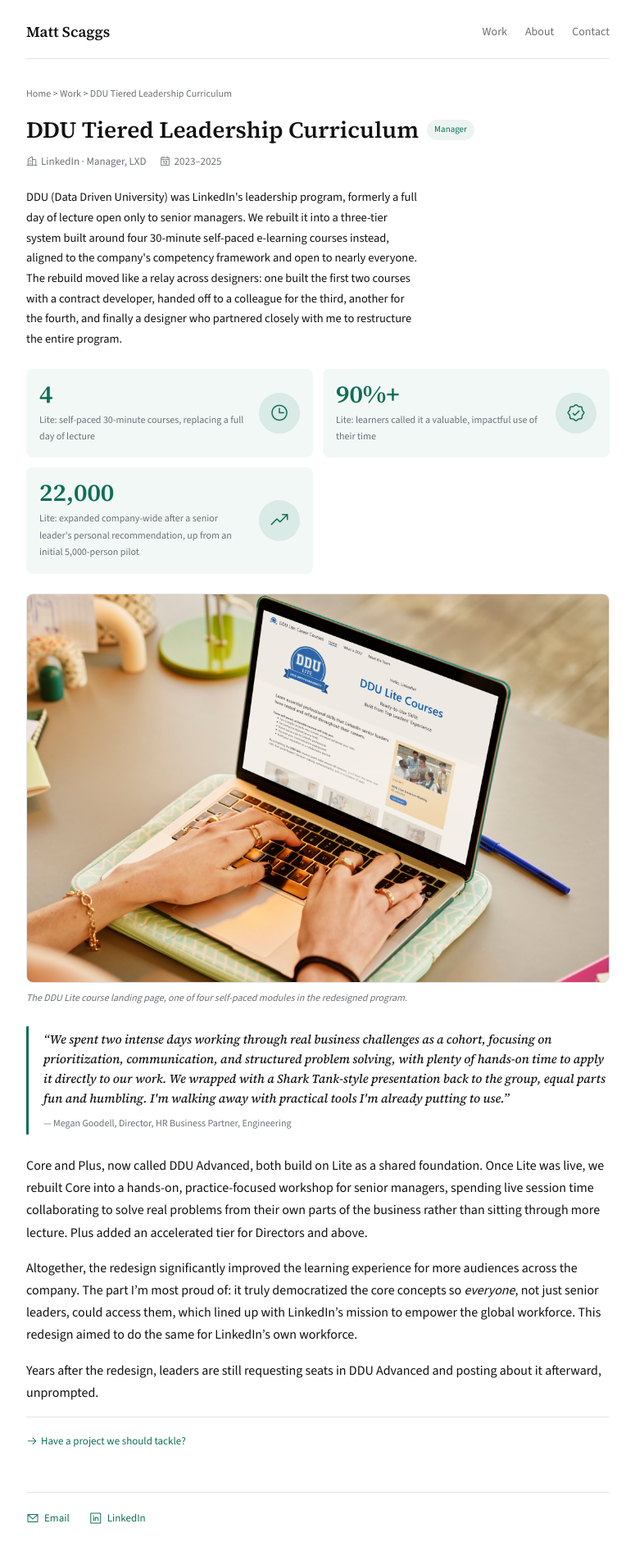
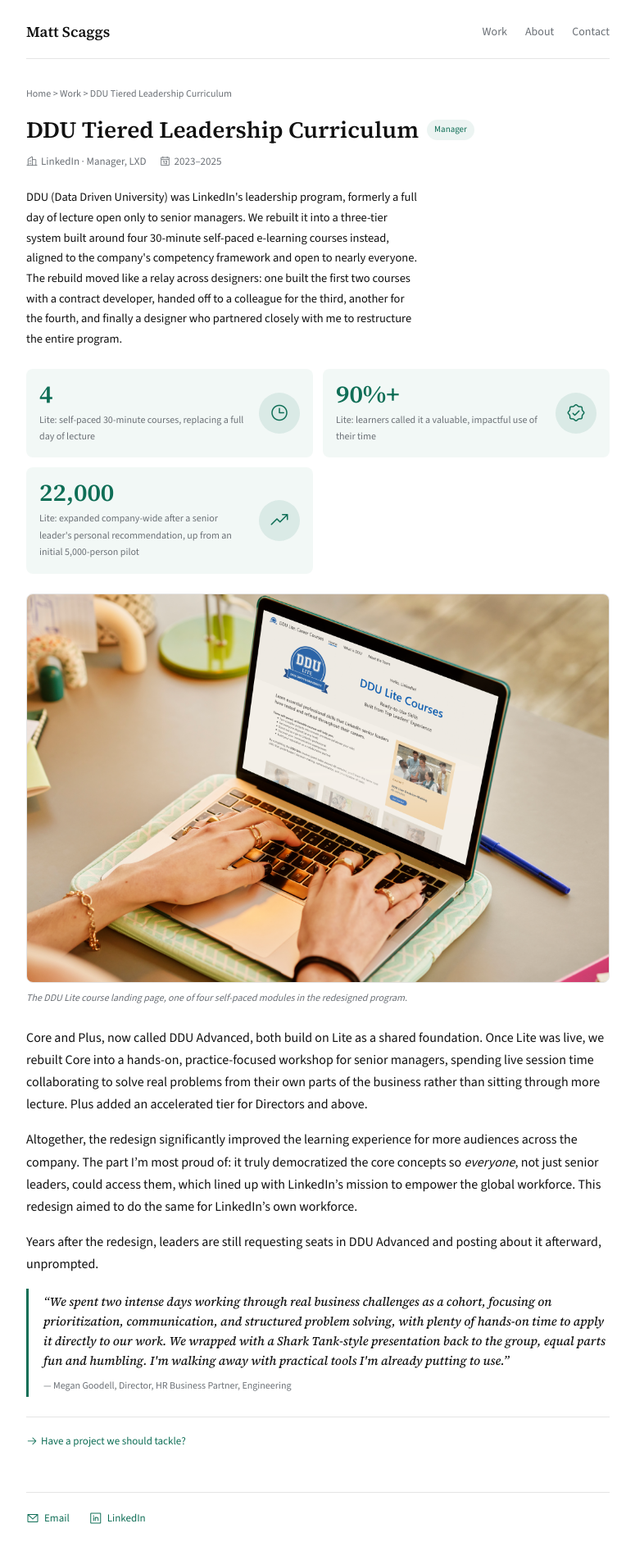
Before and after one commit to mattscaggs/mattscaggs.github.io, a Jekyll site: the page built from _case_studies/ddu-tiered-leadership-curriculum.md, in a window 1280 px wide. Shown: the whole page at 82% size, without its empty margins (252-1027 px from the left). Built offline with Jekyll 4.4.1, drawn with Linux system fonts in a browser that asks for light colours.

Commit message:
Move DDU's quote to the end of the page

```diff
--- a/_case_studies/ddu-tiered-leadership-curriculum.md
+++ b/_case_studies/ddu-tiered-leadership-curriculum.md
@@ -25,15 +25,14 @@
     icon: ph-trend-up
 image: /assets/img/ddu-hero.png
 image_caption: "The DDU Lite course landing page, one of four self-paced modules in the redesigned program."
-quote: >-
-  We spent two intense days working through real business challenges as a cohort, focusing on prioritization,
-  communication, and structured problem solving, with plenty of hands-on time to apply it directly to our work. We
-  wrapped with a Shark Tank-style presentation back to the group, equal parts fun and humbling. I'm walking away with
-  practical tools I'm already putting to use.
-quote_attribution: "Megan Goodell, Director, HR Business Partner, Engineering"
 ---
 Core and Plus, now called DDU Advanced, both build on Lite as a shared foundation. Once Lite was live, we rebuilt Core into a hands-on, practice-focused workshop for senior managers, spending live session time collaborating to solve real problems from their own parts of the business rather than sitting through more lecture. Plus added an accelerated tier for Directors and above.
 
 Altogether, the redesign significantly improved the learning experience for more audiences across the company. The part I'm most proud of: it truly democratized the core concepts so *everyone*, not just senior leaders, could access them, which lined up with LinkedIn's mission to empower the global workforce. This redesign aimed to do the same for LinkedIn's own workforce.
 
 Years after the redesign, leaders are still requesting seats in DDU Advanced and posting about it afterward, unprompted.
+
+<div class="pull-quote">
+  <p>&ldquo;We spent two intense days working through real business challenges as a cohort, focusing on prioritization, communication, and structured problem solving, with plenty of hands-on time to apply it directly to our work. We wrapped with a Shark Tank-style presentation back to the group, equal parts fun and humbling. I'm walking away with practical tools I'm already putting to use.&rdquo;</p>
+  <div class="pull-quote-attribution">&mdash; Megan Goodell, Director, HR Business Partner, Engineering</div>
+</div>
```
